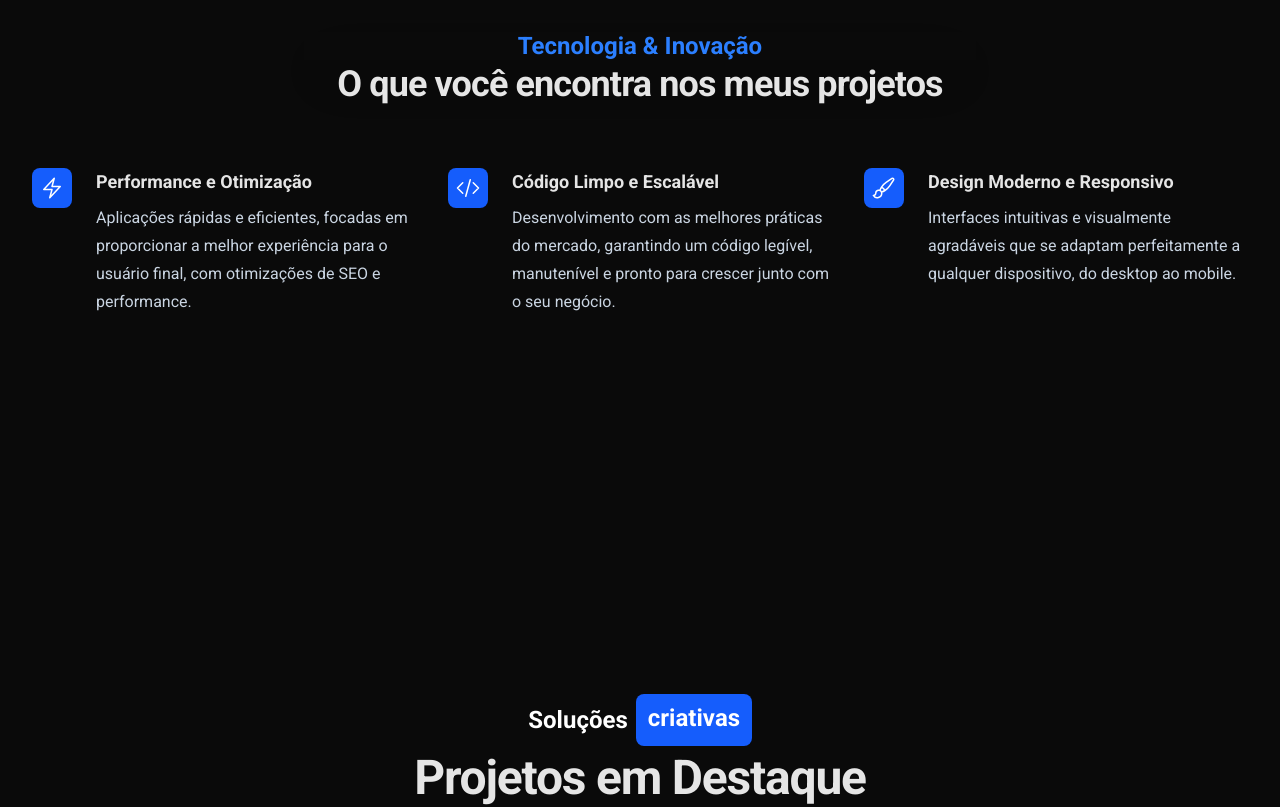
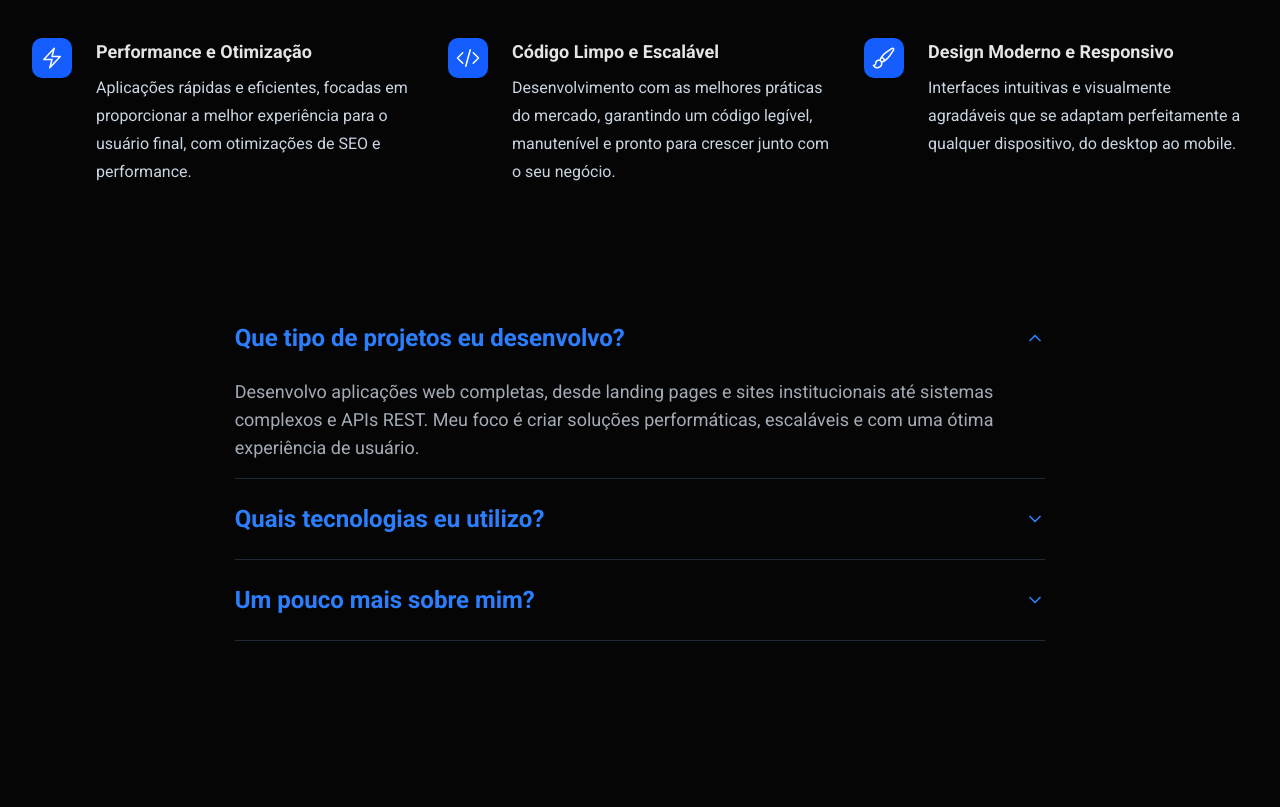
Before and after one commit to gabrielmlemes/portfolio-2.0, a Next.js app: page / in a window 1280 px wide. Shown: the part 1026-1833 px from the top of the page. Built offline with nearby package versions, Linux system fonts and the light colour scheme.

Commit message:
feat(about): create accordion component

```diff
--- a/package.json
+++ b/package.json
@@ -12,6 +12,7 @@
     "@emailjs/browser": "^4.4.1",
     "@heroicons/react": "^2.2.0",
     "@hookform/resolvers": "^5.2.1",
+    "@radix-ui/react-accordion": "^1.2.12",
     "@radix-ui/react-tooltip": "^1.2.7",
     "@react-three/drei": "^10.6.1",
     "@react-three/fiber": "^9.0.0-alpha.8",
@@ -19,9 +20,11 @@
     "@tsparticles/engine": "^3.8.1",
     "@tsparticles/react": "^3.0.0",
     "@tsparticles/slim": "^3.8.1",
+    "class-variance-authority": "^0.7.1",
     "clsx": "^2.1.1",
     "framer-motion": "^12.23.12",
     "gsap": "^3.13.0",
+    "lucide-react": "^0.540.0",
     "motion": "^12.23.12",
     "next": "15.4.4",
     "react": "19.1.0",
@@ -44,6 +47,7 @@
     "eslint": "^9",
     "eslint-config-next": "15.4.4",
     "tailwindcss": "^4",
+    "tw-animate-css": "^1.3.7",
     "typescript": "^5"
   }
 }
--- a/src/app/components/About.tsx
+++ b/src/app/components/About.tsx
@@ -6,6 +6,12 @@ import {
 } from "@heroicons/react/24/outline";
 import { motion, useInView } from "framer-motion";
 import { useRef } from "react";
+import {
+  Accordion,
+  AccordionContent,
+  AccordionItem,
+  AccordionTrigger,
+} from "@/components/ui/accordion";
 
 const features = [
   {
@@ -96,6 +102,54 @@ export function About() {
             </motion.div>
           ))}
         </motion.dl>
+
+        <Accordion
+          type="single"
+          collapsible
+          defaultValue="item-1"
+          className="mt-28 w-2/3 mx-auto"
+        >
+          <AccordionItem value="item-1">
+            <AccordionTrigger>
+              Que tipo de projetos eu desenvolvo?
+            </AccordionTrigger>
+            <AccordionContent>
+              Desenvolvo aplicações web completas, desde landing pages e sites
+              institucionais até sistemas complexos e APIs REST. Meu foco é
+              criar soluções performáticas, escaláveis e com uma ótima
+              experiência de usuário.
+            </AccordionContent>
+          </AccordionItem>
+          <AccordionItem value="item-2">
+            <AccordionTrigger>Quais tecnologias eu utilizo?</AccordionTrigger>
+            <AccordionContent>
+              Trabalho principalmente com o ecossistema JavaScript/TypeScript,
+              utilizando tecnologias como React.js, Next.js, Node.js, e bancos
+              de dados SQL e NoSQL. Estou sempre estudando e me atualizando com
+              as melhores práticas e ferramentas do mercado.
+            </AccordionContent>
+          </AccordionItem>
+          <AccordionItem value="item-3">
+            <AccordionTrigger>Um pouco mais sobre mim?</AccordionTrigger>
+            <AccordionContent>
+              Sou desenvolvedor Fullstack com foco em Front-end e apaixonado por
+              tecnologia. Tenho experiência prática em projetos voluntários e
+              pessoais, aplicando tecnologias como React, Next.js, Node.js e
+              TypeScript, além de boas práticas de testes, versionamento de
+              código e metodologias ágeis. Minha trajetória inclui também uma
+              sólida bagagem no Exército Brasileiro, onde atuei como Gerente de
+              Sistemas. Nesse período, liderei equipes, automatizei processos e
+              otimizei fluxos de trabalho, o que resultou em ganhos de
+              eficiência e confiabilidade nos sistemas. Essa experiência
+              fortaleceu minha resiliência, disciplina e capacidade de
+              adaptação, qualidades que hoje aplico diretamente na área de
+              desenvolvimento de software. Acredito no aprendizado contínuo e na
+              colaboração como pilares para entregar soluções de impacto, unindo
+              organização, foco em resultados e visão estratégica com a prática
+              de desenvolvimento moderno.
+            </AccordionContent>
+          </AccordionItem>
+        </Accordion>
       </div>
     </section>
   );
--- a/src/app/globals.css
+++ b/src/app/globals.css
@@ -1,9 +1,6 @@
 @import "tailwindcss";
 
-:root {
-  --background: #0a0a0a;
-  --foreground: #171717;
-}
+@custom-variant dark (&:is(.dark *));
 
 html {
   --background: #050505;
@@ -11,14 +8,41 @@ html {
 }
 
 body {
-  background: var(--background);
-  color: var(--foreground);
-  font-family: Arial, Helvetica, sans-serif;
   overflow-x: hidden;
 }
 @theme inline {
   --animate-shiny-text: shiny-text 8s infinite;
   --color-secondary: #e5e5e5;
+  --color-sidebar-ring: var(--sidebar-ring);
+  --color-sidebar-border: var(--sidebar-border);
+  --color-sidebar-accent-foreground: var(--sidebar-accent-foreground);
+  --color-sidebar-accent: var(--sidebar-accent);
+  --color-sidebar-primary-foreground: var(--sidebar-primary-foreground);
+  --color-sidebar-primary: var(--sidebar-primary);
+  --color-sidebar-foreground: var(--sidebar-foreground);
+  --color-sidebar: var(--sidebar);
+  --color-chart-5: var(--chart-5);
+  --color-chart-4: var(--chart-4);
+  --color-chart-3: var(--chart-3);
+  --color-chart-2: var(--chart-2);
+  --color-chart-1: var(--chart-1);
+  --color-ring: var(--ring);
+  --color-input: var(--input);
+  --color-border: var(--border);
+  --color-destructive: var(--destructive);
+  --color-accent-foreground: var(--accent-foreground);
+  --color-accent: var(--accent);
+  --color-muted-foreground: var(--muted-foreground);
+  --color-muted: var(--muted);
+  --color-secondary-foreground: var(--secondary-foreground);
+  --color-primary-foreground: var(--primary-foreground);
+  --color-primary: var(--primary);
+  --color-popover-foreground: var(--popover-foreground);
+  --color-popover: var(--popover);
+  --color-card-foreground: var(--card-foreground);
+  --color-card: var(--card);
+  --color-foreground: var(--foreground);
+  --color-background: var(--background);
   @keyframes shiny-text {
     0%,
     90%,
@@ -30,6 +54,10 @@ body {
       background-position: calc(100% + var(--shiny-width)) 0;
     }
   }
+  --radius-sm: calc(var(--radius) - 4px);
+  --radius-md: calc(var(--radius) - 2px);
+  --radius-lg: var(--radius);
+  --radius-xl: calc(var(--radius) + 4px);
 }
 
 @media (prefers-reduced-motion) {
@@ -81,3 +109,81 @@ body {
   background: #6366f1; /* indigo-500 */
   opacity: 1;
 }
+
+:root {
+  --radius: 0.625rem;
+  --background: #050505;
+  --foreground: oklch(0.129 0.042 264.695);
+  --card: oklch(1 0 0);
+  --card-foreground: oklch(0.129 0.042 264.695);
+  --popover: oklch(1 0 0);
+  --popover-foreground: oklch(0.129 0.042 264.695);
+  --primary: oklch(0.208 0.042 265.755);
+  --primary-foreground: oklch(0.984 0.003 247.858);
+  --secondary: oklch(0.968 0.007 247.896);
+  --secondary-foreground: oklch(0.208 0.042 265.755);
+  --muted: oklch(0.968 0.007 247.896);
+  --muted-foreground: oklch(0.554 0.046 257.417);
+  --accent: oklch(0.968 0.007 247.896);
+  --accent-foreground: oklch(0.208 0.042 265.755);
+  --destructive: oklch(0.577 0.245 27.325);
+  --border: oklch(0.929 0.013 255.508);
+  --input: oklch(0.929 0.013 255.508);
+  --ring: oklch(0.704 0.04 256.788);
+  --chart-1: oklch(0.646 0.222 41.116);
+  --chart-2: oklch(0.6 0.118 184.704);
+  --chart-3: oklch(0.398 0.07 227.392);
+  --chart-4: oklch(0.828 0.189 84.429);
+  --chart-5: oklch(0.769 0.188 70.08);
+  --sidebar: oklch(0.984 0.003 247.858);
+  --sidebar-foreground: oklch(0.129 0.042 264.695);
+  --sidebar-primary: oklch(0.208 0.042 265.755);
+  --sidebar-primary-foreground: oklch(0.984 0.003 247.858);
+  --sidebar-accent: oklch(0.968 0.007 247.896);
+  --sidebar-accent-foreground: oklch(0.208 0.042 265.755);
+  --sidebar-border: oklch(0.929 0.013 255.508);
+  --sidebar-ring: oklch(0.704 0.04 256.788);
+}
+
+.dark {
+  --background: oklch(0.129 0.042 264.695);
+  --foreground: oklch(0.984 0.003 247.858);
+  --card: oklch(0.208 0.042 265.755);
+  --card-foreground: oklch(0.984 0.003 247.858);
+  --popover: oklch(0.208 0.042 265.755);
+  --popover-foreground: oklch(0.984 0.003 247.858);
+  --primary: oklch(0.929 0.013 255.508);
+  --primary-foreground: oklch(0.208 0.042 265.755);
+  --secondary: oklch(0.279 0.041 260.031);
+  --secondary-foreground: oklch(0.984 0.003 247.858);
+  --muted: oklch(0.279 0.041 260.031);
+  --muted-foreground: oklch(0.704 0.04 256.788);
+  --accent: oklch(0.279 0.041 260.031);
+  --accent-foreground: oklch(0.984 0.003 247.858);
+  --destructive: oklch(0.704 0.191 22.216);
+  --border: oklch(1 0 0 / 10%);
+  --input: oklch(1 0 0 / 15%);
+  --ring: oklch(0.551 0.027 264.364);
+  --chart-1: oklch(0.488 0.243 264.376);
+  --chart-2: oklch(0.696 0.17 162.48);
+  --chart-3: oklch(0.769 0.188 70.08);
+  --chart-4: oklch(0.627 0.265 303.9);
+  --chart-5: oklch(0.645 0.246 16.439);
+  --sidebar: oklch(0.208 0.042 265.755);
+  --sidebar-foreground: oklch(0.984 0.003 247.858);
+  --sidebar-primary: oklch(0.488 0.243 264.376);
+  --sidebar-primary-foreground: oklch(0.984 0.003 247.858);
+  --sidebar-accent: oklch(0.279 0.041 260.031);
+  --sidebar-accent-foreground: oklch(0.984 0.003 247.858);
+  --sidebar-border: oklch(1 0 0 / 10%);
+  --sidebar-ring: oklch(0.551 0.027 264.364);
+}
+
+@layer base {
+  * {
+    @apply border-border outline-ring/50;
+  }
+  body {
+    @apply bg-background text-foreground;
+  }
+}
--- /dev/null
+++ b/src/components/ui/accordion.tsx
@@ -0,0 +1,67 @@
+"use client";
+
+import * as React from "react";
+import * as AccordionPrimitive from "@radix-ui/react-accordion";
+import { ChevronDownIcon } from "lucide-react";
+import { cn } from "@/utils/tailwind-merge";
+
+function Accordion({
+  ...props
+}: React.ComponentProps<typeof AccordionPrimitive.Root>) {
+  return <AccordionPrimitive.Root data-slot="accordion" {...props} />;
+}
+
+function AccordionItem({
+  className,
+  ...props
+}: React.ComponentProps<typeof AccordionPrimitive.Item>) {
+  return (
+    <AccordionPrimitive.Item
+      data-slot="accordion-item"
+      className={cn("border-b border-slate-700/60", className)}
+      {...props}
+    />
+  );
+}
+
+function AccordionTrigger({
+  className,
+  children,
+  ...props
+}: React.ComponentProps<typeof AccordionPrimitive.Trigger>) {
+  return (
+    <AccordionPrimitive.Header className="flex">
+      <AccordionPrimitive.Trigger
+        data-slot="accordion-trigger"
+        className={cn(
+          "flex flex-1 items-center hover:underline justify-between py-6 text-left text-2xl font-semibold transition-all text-blue-500 [&[data-state=open]>svg]:rotate-180",
+          className
+        )}
+        {...props}
+      >
+        {children}
+        <ChevronDownIcon className="size-5 shrink-0 transition-transform duration-200" />
+      </AccordionPrimitive.Trigger>
+    </AccordionPrimitive.Header>
+  );
+}
+
+function AccordionContent({
+  className,
+  children,
+  ...props
+}: React.ComponentProps<typeof AccordionPrimitive.Content>) {
+  return (
+    <AccordionPrimitive.Content
+      data-slot="accordion-content"
+      className="data-[state=closed]:animate-accordion-up data-[state=open]:animate-accordion-down overflow-hidden text-lg"
+      {...props}
+    >
+      <div className={cn("pt-0 pb-4 text-slate-300/80", className)}>
+        {children}
+      </div>
+    </AccordionPrimitive.Content>
+  );
+}
+
+export { Accordion, AccordionItem, AccordionTrigger, AccordionContent };
```
Also changed, not shown: components.json (added), 1 other file (tests, documents, lock files or other folders).
